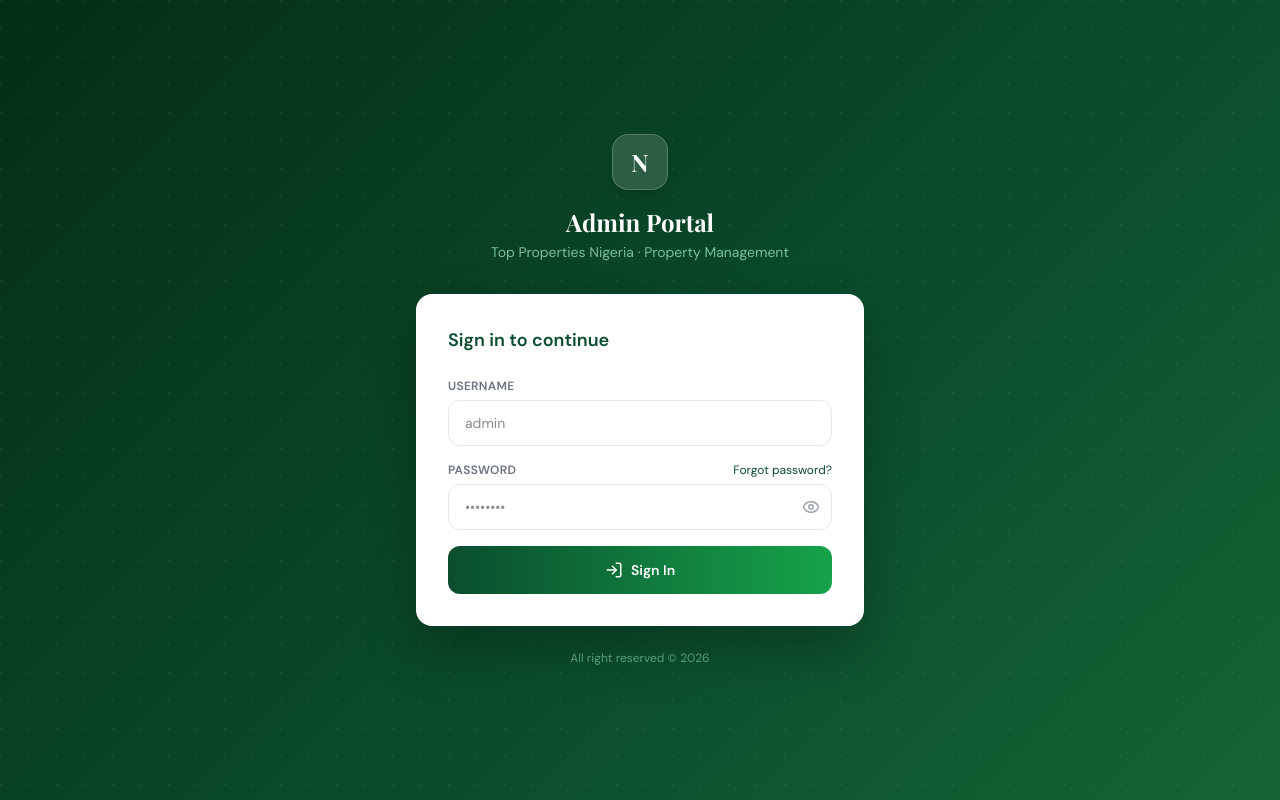
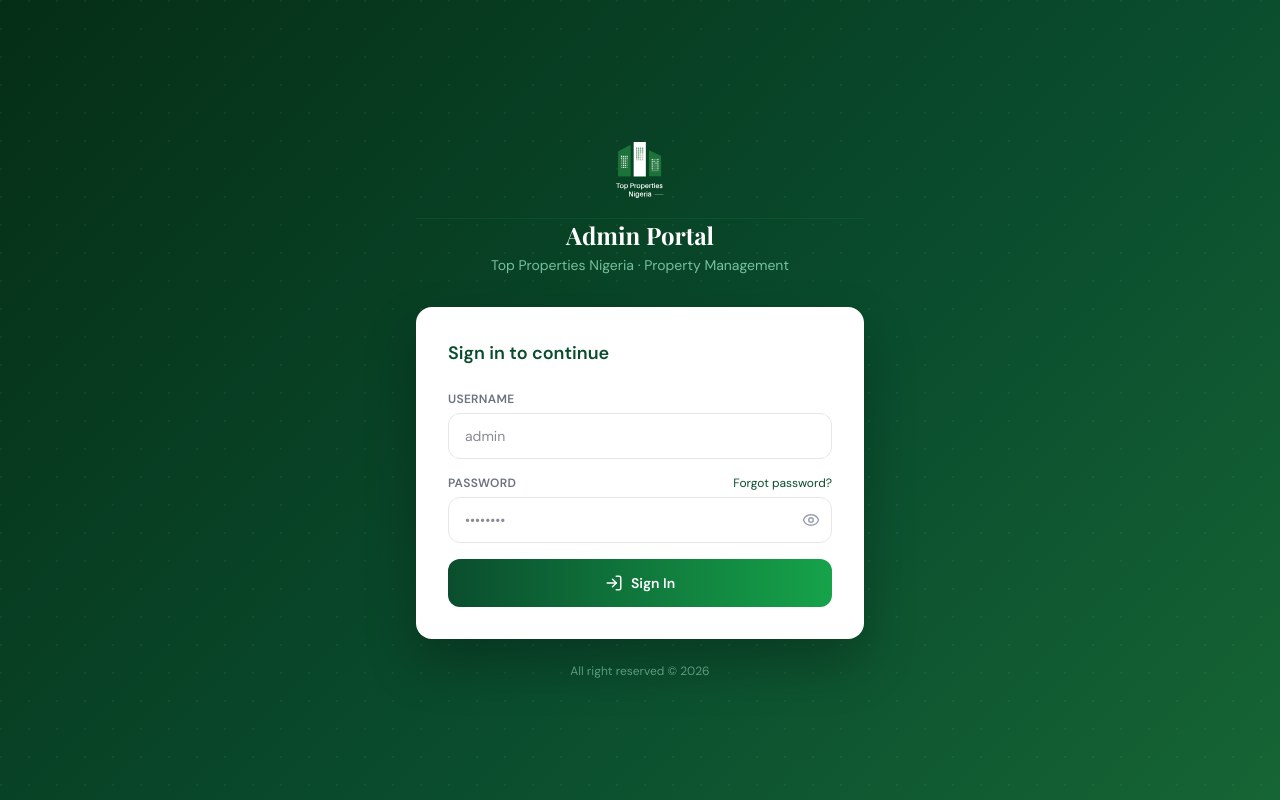
Before and after one commit to BONDSYNERGYHOLDINGS/top, a Next.js app: page /admin/login in a window 1280 px wide. Built offline with nearby package versions, Linux system fonts and the light colour scheme; a web font is replaced by a local one.

Commit message:
Fixed updated

```diff
--- a/app/(public)/page.tsx
+++ b/app/(public)/page.tsx
@@ -34,3 +34,5 @@
     </>
   );
 }
+export const dynamic = "force-dynamic";
+export const revalidate = 0;
--- a/app/admin/login/page.tsx
+++ b/app/admin/login/page.tsx
@@ -3,6 +3,7 @@
 import { useRouter } from "next/navigation";
 import Link from "next/link";
 import { Eye, EyeOff, LogIn, AlertCircle } from "lucide-react";
+import Image from "next/image";
 
 export default function AdminLoginPage() {
   const router = useRouter();
@@ -39,10 +40,19 @@
 
       <div className="relative w-full max-w-md">
         <div className="text-center mb-8">
-          <div className="w-14 h-14 rounded-2xl flex items-center justify-center mx-auto mb-4 shadow-lg"
-            style={{ background: "rgba(255,255,255,0.15)", backdropFilter: "blur(10px)", border: "1px solid rgba(255,255,255,0.2)" }}>
-            <span className="font-display font-bold text-white text-2xl">N</span>
+           <div className="px-6 py-5 border-b" style={{ borderColor: "rgba(22,163,74,0.15)" }}>
+        <Link href="/admin" className="flex items-center justify-center gap-3">
+          <div className="relative h-14 w-14  rounded-md p-4">
+            <Image
+              src={"/logowhite.svg"}
+              alt="Top Properties Nigeria Brand"
+              fill
+              className="object-fill transition-all duration-300 "
+              priority
+            />
           </div>
+        </Link>
+      </div>
           <h1 className="font-display font-bold text-2xl text-white">Admin Portal</h1>
           <p className="text-sm mt-1" style={{ color: "rgba(167,243,208,0.7)" }}>Top Properties Nigeria · Property Management</p>
         </div>
--- a/app/api/properties/[id]/route.ts
+++ b/app/api/properties/[id]/route.ts
@@ -6,6 +6,7 @@
   SheetProperty,
 } from "@/lib/sheets";
 import { verifyAdminToken, getTokenFromRequest } from "@/lib/auth";
+import { bustCache } from "@/lib/sheets-helpers";
 
 async function requireAdmin(req: NextRequest) {
   const token = getTokenFromRequest(req);
@@ -36,6 +37,7 @@
   try {
     const body: SheetProperty = await req.json();
     await updateProperty(id, body);
+    bustCache();
     return NextResponse.json({ success: true });
   } catch (err: any) {
     return NextResponse.json({ error: err.message }, { status: 500 });
@@ -50,6 +52,7 @@
 
   try {
     await deleteProperty(id);
+    bustCache();
     return NextResponse.json({ success: true });
   } catch (err: any) {
     return NextResponse.json({ error: err.message }, { status: 500 });
--- a/app/api/properties/route.ts
+++ b/app/api/properties/route.ts
@@ -5,6 +5,7 @@
   SheetProperty,
 } from "@/lib/sheets";
 import { verifyAdminToken, getTokenFromRequest } from "@/lib/auth";
+import { bustCache } from "@/lib/sheets-helpers";
 
 async function requireAdmin(req: NextRequest) {
   const token = getTokenFromRequest(req);
@@ -41,6 +42,7 @@
     }
 
     await createProperty(body);
+    bustCache();
     return NextResponse.json({ success: true, id: body.id }, { status: 201 });
   } catch (err: any) {
     console.error("POST /api/properties error:", err);
--- a/components/admin/AdminSidebar.tsx
+++ b/components/admin/AdminSidebar.tsx
@@ -41,11 +41,21 @@
       {/* Mobile top bar */}
       <div className="lg:hidden fixed top-0 left-0 right-0 z-40 flex items-center justify-between px-4 py-3 border-b"
         style={{ background: "white", borderColor: "#e5e7eb", height: "60px" }}>
-        <Link href="/admin" className="flex items-center gap-2">
-          <div className="w-8 h-8 rounded-lg flex items-center justify-center" style={{ background: "linear-gradient(135deg, #0A4D2E, #16a34a)" }}>
-            <span className="font-display font-bold text-white text-sm">N</span>
+        <Link href="/admin" className="flex items-center gap-2 ">
+           <div className="px-6 py-5 border-b" style={{ borderColor: "rgba(22,163,74,0.15)" }}>
+
+          <div className="relative h-14 w-14  rounded-md p-4">
+            <Image
+              src={"/logoblack.svg"}
+              alt="Top Properties Nigeria Brand"
+              fill
+              className="object-fill transition-all duration-300 "
+              priority
+            />
           </div>
-          <span className="font-display font-semibold text-sm" style={{ color: "#0A4D2E" }}>Admin</span>
+
+      </div>
+          {/* <span className="font-display font-semibold text-sm" style={{ color: "#0A4D2E" }}>Admin</span> */}
         </Link>
         <button onClick={() => setMobileOpen(!mobileOpen)} style={{ color: "#374151" }}>
           {mobileOpen ? <X size={22} /> : <Menu size={22} />}
```
